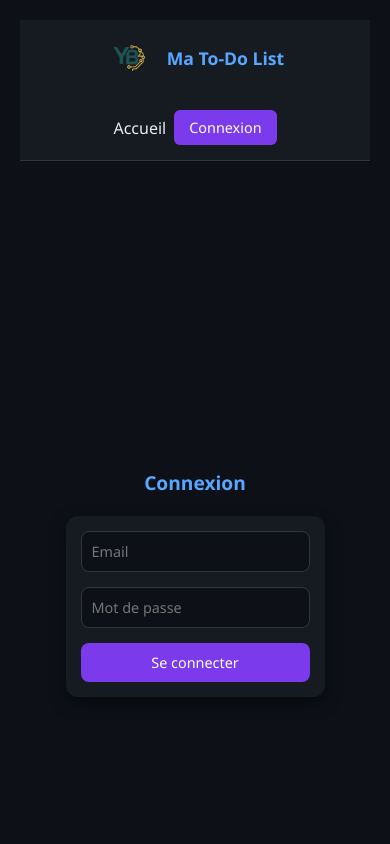
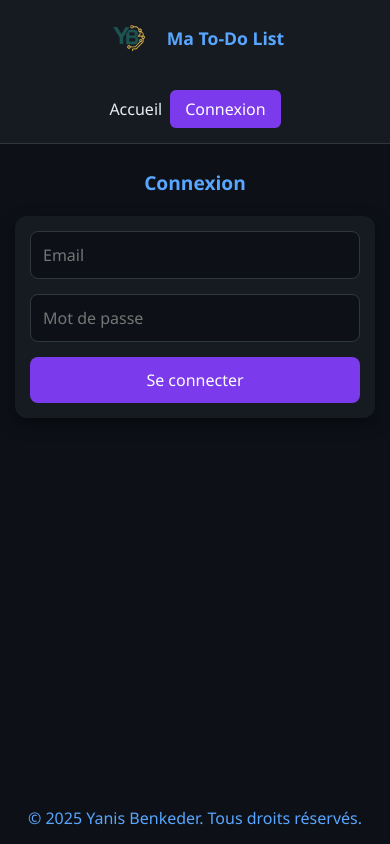
Before and after one commit to YanisBnkdr3/todo-auth-frontend, a React (Create React App) app: page /login in a window 390 px wide. Shown: the top 844 px of the page. Built offline with nearby package versions, Linux system fonts and the light colour scheme.

Commit message:
changemnet de disgn responsivite

```diff
--- a/src/App.css
+++ b/src/App.css
@@ -10,23 +10,31 @@ body {
   background: #0d1117; /* Dark background */
   color: #e6edf3;
   min-height: 100vh;
+  display: flex;
+  flex-direction: column;
 }
 
 /* --- Conteneur principal --- */
-.app-container,
-.intro {
+.app-container {
   min-height: 100vh;
   display: flex;
   flex-direction: column;
-  justify-content: center;
+}
+
+.intro {
+  flex: 1;
+  display: flex;
+  flex-direction: column;
+  justify-content: flex-start; /* ⚡ évite les grands vides */
   align-items: center;
   padding: 20px;
+  margin-top: 20px; /* petit espace sous navbar */
 }
 
 /* --- Titres --- */
 h1,
 h2 {
-  color: #58a6ff; /* Bleu clair */
+  color: #58a6ff;
   margin-bottom: 20px;
   text-align: center;
 }
@@ -45,10 +53,11 @@ h2 {
   gap: 15px;
   flex-wrap: wrap;
   justify-content: center;
+  width: 100%;
 }
 
 button {
-  padding: 12px 20px;
+  padding: 14px;
   background: #7c3aed;
   border: none;
   border-radius: 8px;
@@ -74,23 +83,24 @@ button.secondary:hover {
 /* --- Formulaires (Login / Register) --- */
 form {
   background: #161b22;
-  padding: 25px;
+  padding: 20px;
   border-radius: 12px;
   box-shadow: 0 6px 15px rgba(0, 0, 0, 0.5);
   display: flex;
   flex-direction: column;
   gap: 15px;
   width: 100%;
-  max-width: 400px;
+  max-width: 500px; /* ⚡ plus large qu’avant */
 }
 
 input {
-  padding: 12px 15px;
+  padding: 14px 16px;
   border: 1px solid #30363d;
   border-radius: 8px;
   background: #0d1117;
   color: #e6edf3;
   font-size: 1rem;
+  width: 100%;
   transition: border 0.3s ease;
 }
 
@@ -131,7 +141,6 @@ li span.completed {
 
 footer {
   color: #58a6ff;
-  margin-top: auto;
   text-align: center;
   padding: 15px;
 }
@@ -146,7 +155,7 @@ footer {
 }
 
 .todo-header h2 {
-  color: #7c3aed; /* Violet pour le message */
+  color: #7c3aed;
   font-size: 1.5rem;
   margin-bottom: 5px;
 }
@@ -161,7 +170,7 @@ footer {
   box-shadow: 0 0 10px rgba(88, 166, 255, 0.4);
 }
 
-/* Petite animation d'apparition */
+/* Animation */
 @keyframes fadeIn {
   from {
     opacity: 0;
@@ -197,6 +206,7 @@ footer {
   display: flex;
   align-items: center;
   gap: 15px;
+  flex-wrap: wrap;
 }
 
 .navbar nav a {
@@ -217,7 +227,7 @@ footer {
   cursor: pointer;
 }
 
-/* --- Responsive (tablette) --- */
+/* --- Responsive tablette --- */
 @media (max-width: 768px) {
   h1 {
     font-size: 1.4rem;
@@ -233,25 +243,28 @@ footer {
   }
 }
 
-/* --- Responsive (mobile) --- */
+/* --- Responsive mobile --- */
 @media (max-width: 480px) {
   h1,
   h2 {
     font-size: 1.2rem;
-    text-align: center;
+  }
+
+  .intro {
+    margin-top: 10px;
+    padding: 15px;
   }
 
   form {
     padding: 15px;
-    width: 100%;
-    max-width: 100%;
+    max-width: 100%; /* ⚡ full width */
   }
 
   input,
   button {
-    font-size: 0.9rem;
-    padding: 10px;
-    width: 100%; /* ✅ full width sur mobile */
+    font-size: 1rem;
+    padding: 12px;
+    width: 100%; /* ⚡ plein écran */
   }
 
   .buttons {
@@ -272,7 +285,6 @@ footer {
   }
 
   .navbar nav {
-    flex-wrap: wrap;
     justify-content: center;
     gap: 8px;
   }
@@ -282,13 +294,13 @@ footer {
   }
 
   li {
-    flex-direction: column; /* ✅ bouton passe en dessous du texte */
+    flex-direction: column;
     align-items: flex-start;
     gap: 8px;
   }
 
   li button {
-    align-self: flex-end; /* ✅ bouton bien aligné */
+    align-self: flex-end;
   }
 
   .clock {
```
